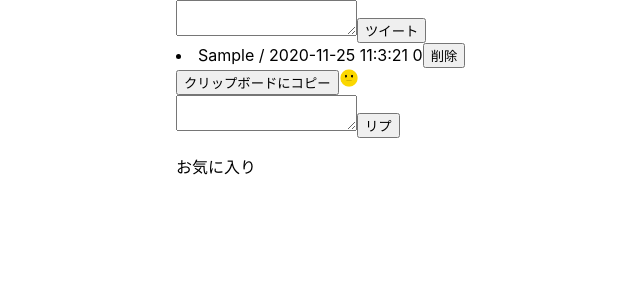
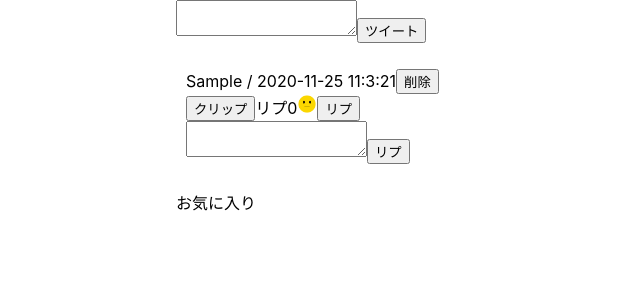
Before and after one commit to ShinsukeJPN/react_study_session, a React (Create React App) app: page / in a window 1280 px wide. Both pictures are taken after typing "Sample" into the empty fields and a click on the button "ツイート". Shown: the top 300 px of the page, without its empty margins (314-954 px from the left). Built offline with nearby package versions, Linux system fonts and the light colour scheme.

Commit message:
WIP reply func

```diff
--- /dev/null
+++ b/src/Form.css
@@ -0,0 +1,5 @@
+.list_item {
+    position: relative;
+    padding: 10px;
+    white-space: pre-line;
+}
--- a/src/Form.js
+++ b/src/Form.js
@@ -2,6 +2,7 @@ import React from 'react';
 import SubmitButton from './SubmitButton';
 import favImage from './images/favorited.png';
 import unFavImage from './images/unfavorited.png';
+import './Form.css';
 
 class Form extends React.Component {
   form = {
@@ -28,10 +29,9 @@ class Form extends React.Component {
   constructor(props) {
     super(props);
     this.state = {
-      data: [],
+      tweets: [],
       text: '',
-      favList: [],
-      replyText: ''
+      favList: []
     };
 
     this.onChange                  = this.onChange.bind(this);
@@ -51,7 +51,7 @@ class Form extends React.Component {
     }));
   }
 
-  // Tweet
+  // tweets
   onSubmit(e){
     let d = new Date(),
         second = '' + d.getSeconds(),
@@ -60,12 +60,12 @@ class Form extends React.Component {
         month = '' + (d.getMonth() + 1),
         day = '' + d.getDate(),
         year = d.getFullYear();
-    let formatted_date = [year, month, day].join('-') + ' ' + hour + ':' + min + ':' + second;
+    let formattedDate = [year, month, day].join('-') + ' ' + hour + ':' + min + ':' + second;
 
-    const tweetList = this.state.data.concat({tweet: this.state.text, timeStamp: formatted_date, isFavorited: false, replies: []});
+    const tweetList = this.state.tweets.concat({tweet: this.state.text, timeStamp: formattedDate, isFavorited: false, replies: [], replyText: ""});
 
     this.setState((state)=>({
-      data: tweetList,
+      tweets: tweetList,
       text: ''
     }));
 
@@ -75,9 +75,9 @@ class Form extends React.Component {
   // Delete
   deleteItem(e){
     let id = e.currentTarget.getAttribute('data-id');
-    this.state.data.splice(id, 1)
+    this.state.tweets.splice(id, 1)
     this.setState((state)=>({
-      data: state.data.reverse()
+      tweets: state.tweets.reverse()
     }));
   }
 
@@ -100,10 +100,10 @@ class Form extends React.Component {
 
   favoriteItem(e){
     let id = e.currentTarget.getAttribute('data-id');
-    const items = this.state.data.slice();
+    const items = this.state.tweets.slice();
     items[id].isFavorited = !items[id].isFavorited
     this.setState((state)=>({
-      data: items,
+      tweets: items,
     }));
 
     this.setFavList(items);
@@ -120,40 +120,47 @@ class Form extends React.Component {
     }
   }
 
+  // Reply form
   switchVisibilityReplyForm(e){
     let target_form = e.currentTarget.children("form");
     target_form.className = "show"
   }
 
   onReplyChange(e){
-    this.setState((state)=>({
-      replyText: e.target.value
-    }));
+    let id = e.currentTarget.getAttribute('data-id');
+    // let text = e.target.value;
+    // this.state.tweets[id].replyText = text;
+    // this.setState((state)=>({
+      // tweets: state.tweets
+    // }));
+    this.text = e.target.value;
   }
 
   onReplySubmit(e){
+    let d = new Date(),
+    second = '' + d.getSeconds(),
+    min  = '' + d.getMinutes(),
+    hour = '' + d.getHours(),
+    month = '' + (d.getMonth() + 1),
+    day = '' + d.getDate(),
+    year = d.getFullYear();
+    let formattedDate = [year, month, day].join('-') + ' ' + hour + ':' + min + ':' + second;
+
     let id = e.currentTarget.getAttribute('data-id')
-    console.log(this.state.data);
+    let ex_replies = this.state.tweets[id].replies;
+    ex_replies.push({text: this.text, timeStamp: formattedDate});
+    // let tweets = this.state.tweets[id].replies.push(ex_replies)
     this.setState((state)=>({
-      data: "",
-      replyText: ''
+      tweets: state.tweets
     }));
+
+    this.state.tweets[id].replyText = '';
 
     e.preventDefault();
 
   }
 
-
-//   let d = new Date(),
-//   second = '' + d.getSeconds(),
-//   min  = '' + d.getMinutes(),
-//   hour = '' + d.getHours(),
-//   month = '' + (d.getMonth() + 1),
-//   day = '' + d.getDate(),
-//   year = d.getFullYear();
-// let formatted_date = [year, month, day].join('-') + ' ' + hour + ':' + min + ':' + second;
-
-
+  // JSX rendering
   render() {
     return (
       <div style={this.form}>
@@ -162,28 +169,29 @@ class Form extends React.Component {
           <SubmitButton value="ツイート"/>
         </form>
 
-        {this.state.data.map((value, i)=>(
-         <li key={i}>
-           {value.tweet} / {value.timeStamp} {i}
+        {this.state.tweets.map((value, i)=>(
+         <ul key={i} className="list_item">
+           {value.tweet} / {value.timeStamp}
            <button onClick={this.deleteItem} data-id={i}>削除</button>
-           <button onClick={this.copyClipBoardItem} data-text={value.tweet}>クリップボードにコピー</button>
+           <button onClick={this.copyClipBoardItem} data-text={value.tweet}>クリップ</button>
+           リプ{value.replies.length}
            {value.isFavorited ?
               <img src={favImage} data-id={i} style={this.fav} onClick={this.favoriteItem}/>
             :
               <img src={unFavImage} data-id={i} style={this.fav} onClick={this.favoriteItem}/>
            }
              {value.replies.map((reply, ri)=>(
-               <li>
-                 {reply}
+               <li key={"reply_" + ri}>
+                 {reply.text} / {reply.timeStamp}
                </li>
              ))}
-          {/* <button onClick={this.switchVisibilityReplyForm} data-id={i}>リプ */}
+          <button onClick={this.switchVisibilityReplyForm} data-id={i}>リプ</button>
             <form onSubmit={this.onReplySubmit} data-id={i}>
-              <textarea onChange={this.onReplyChange} required="true" maxLength="140" value={this.state.replyText}　key={i}/>
+              <textarea onChange={this.onReplyChange} data-id={i} required="true" maxLength="140" key={i}/>
+              {/* <textarea onChange={this.onReplyChange} data-id={i} required="true" maxLength="140" value={this.state.tweets[i].replyText} key={i}/> */}
               <SubmitButton value="リプ"/>
             </form>
-          {/* </button> */}
-         </li>
+         </ul>
          )).reverse()}
 
         <div style={this.favoriteList}>
```
